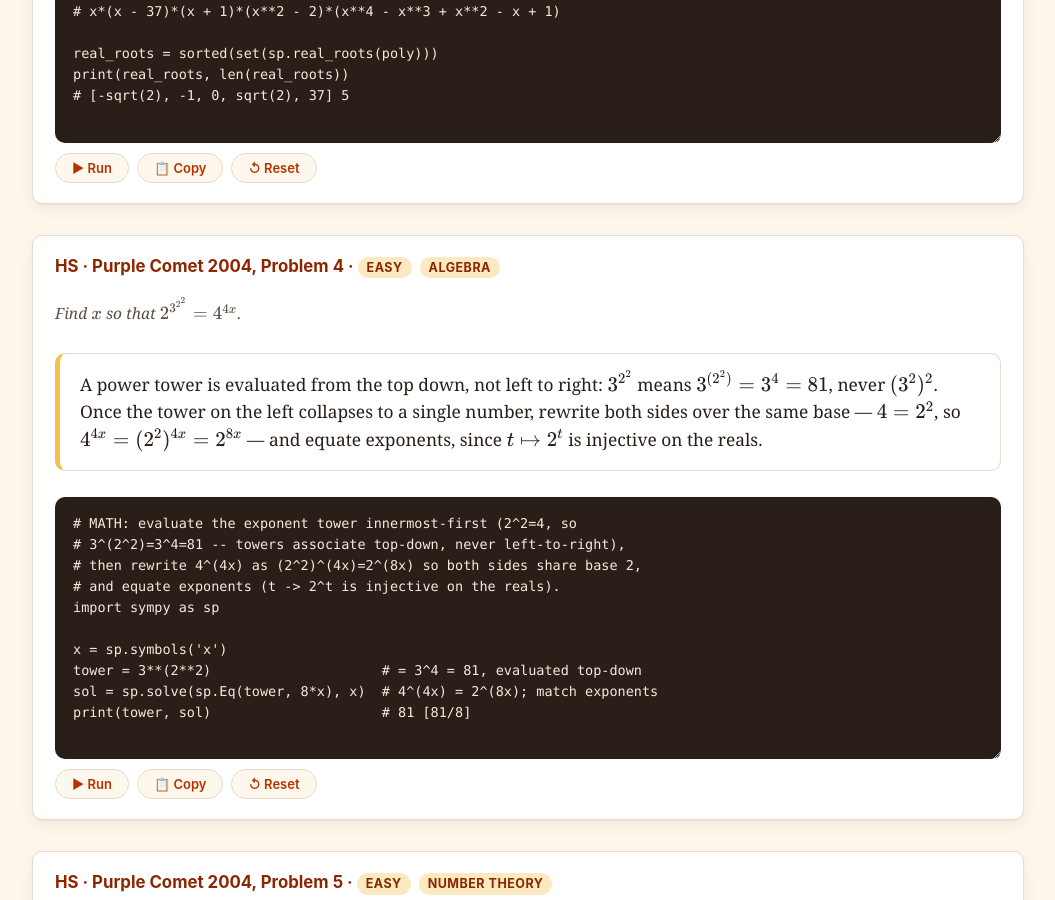
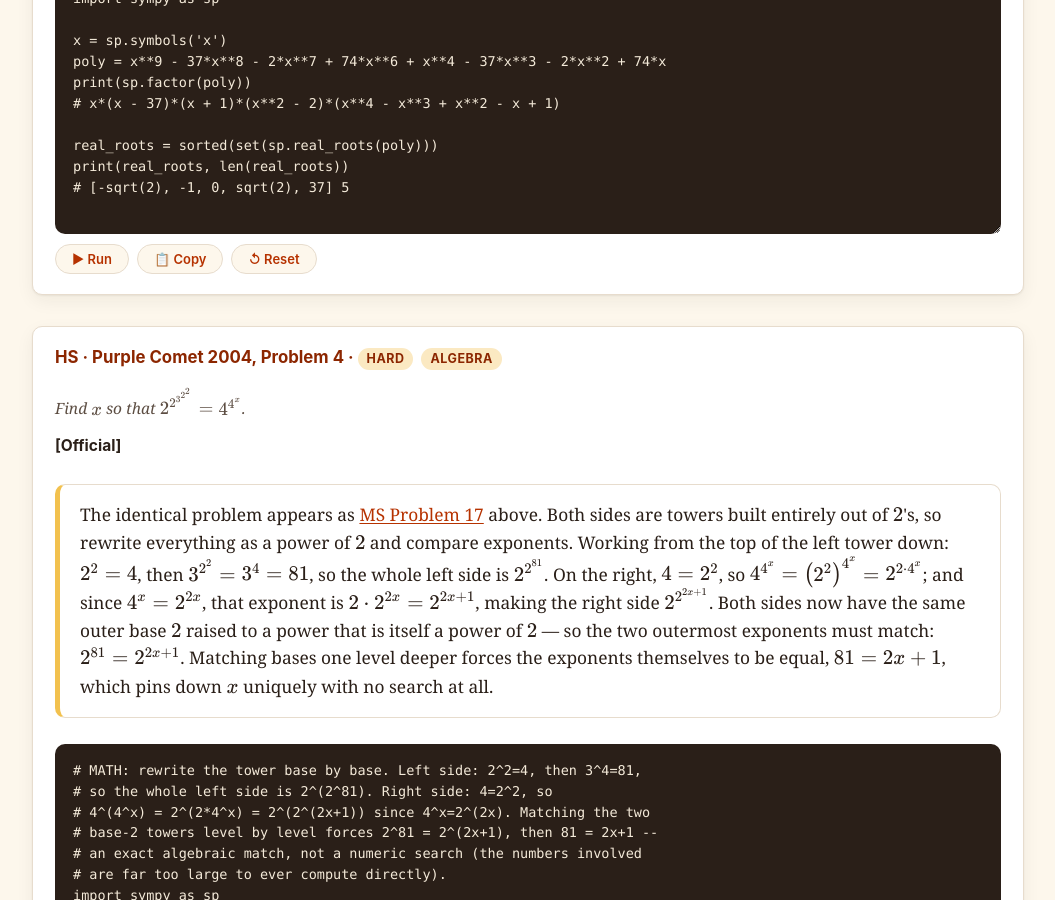
Before and after one commit to nghia71/nghia71.github.io, a Jekyll site: the page built from lesson-1.html, in a window 1280 px wide and 900 px high, scrolled down 32624 px. Shown: the whole window, without its empty margins (112-1167 px from the left). Built offline with Jekyll 4.4.1, drawn with Linux system fonts in a browser that asks for light colours; some of the changed text lies outside the part shown.

Commit message:
Fix HS4/MS23 transcription errors found via official book cross-check; add HS22 (final problem)
Cross-referencing against the official Purple Comet solution book
(user-supplied photos) surfaced two real bugs:
- HS Problem 4 had a truncated exponent tower (2^3^2^2 instead of
  2^2^3^2^2) and a malformed RHS (4^4x instead of 4^4^x), giving the
  wrong answer 81/8. Fixed to match MS17 (same problem); answer 40.
- MS Problem 23 removed only one outer layer instead of two, giving
  the wrong answer 10. Fixed to match HS13 (same problem); answer 20.

Also added HS Problem 22 (non-overlapping 2x2 squares in a circle of
radius 8), the last missing problem -- verified the official 40-square
packing construction. All 50 Purple Comet 2004 problems are now live.

Began tagging solutions [Official] (matches the book's method) vs
[Solution N - ...] (an alternate method) per the book cross-check.

```diff
--- a/lesson-1.html
+++ b/lesson-1.html
@@ -344,7 +344,7 @@
 <p><em>Purple Comet 2004, worked in full &mdash; Middle School and High School &mdash; math, code, and (where it helps) a diagram, for every problem in the archive.</em></p>
 
 <div class="note">
-<strong>49 of the 50 Purple Comet 2004 problems are live below</strong> (25 Middle School, 24 High School &mdash; several shared problems get their own write-up under each track), several with two or more independent solutions. This is a standing lesson, not a one-time page &mdash; the last one, and any further alternate solutions, are added as they clear review. Come back for more.
+All 50 Purple Comet 2004 problems are live below (25 Middle School, 25 High School &mdash; several shared problems get their own write-up under each track), several with two or more independent solutions. This is a standing lesson, not a one-time page &mdash; alternate solutions and refinements are added as they clear review. Come back for more.
 </div>
 
 <h2>What Lesson 1 is for</h2>
@@ -903,7 +903,8 @@
 <div class="card example">
 <h3 id="ms-problem-17">MS &middot; Purple Comet 2004, Problem 17 &middot; <span class="tag">Hard</span> <span class="tag">Algebra</span></h3>
 <p class="problem">Find \(x\) so that \(2^{2^{3^{2^2}}} = 4^{4^x}\).</p>
-<div class="note math">Both sides are towers built entirely out of \(2\)'s, so rewrite everything as a power of \(2\) and compare exponents. Working from the top of the left tower down: \(2^2=4\), then \(3^{2^2}=3^4=81\), so the whole left side is \(2^{2^{81}}\). On the right, \(4=2^2\), so \(4^{4^x}=\left(2^2\right)^{4^x}=2^{2\cdot4^x}\); and since \(4^x=2^{2x}\), that exponent is \(2\cdot2^{2x}=2^{2x+1}\), making the right side \(2^{2^{2x+1}}\). Both sides now have the same outer base \(2\) raised to a power that is itself a power of \(2\) &mdash; so the two outermost exponents must match: \(2^{81}=2^{2x+1}\). Matching bases one level deeper forces the exponents themselves to be equal, \(81=2x+1\), which pins down \(x\) uniquely with no search at all.</div>
+<p><strong>[Official]</strong></p>
+<div class="note math">The identical problem appears as <a href="#hs-problem-4">HS Problem 4</a> below. Both sides are towers built entirely out of \(2\)'s, so rewrite everything as a power of \(2\) and compare exponents. Working from the top of the left tower down: \(2^2=4\), then \(3^{2^2}=3^4=81\), so the whole left side is \(2^{2^{81}}\). On the right, \(4=2^2\), so \(4^{4^x}=\left(2^2\right)^{4^x}=2^{2\cdot4^x}\); and since \(4^x=2^{2x}\), that exponent is \(2\cdot2^{2x}=2^{2x+1}\), making the right side \(2^{2^{2x+1}}\). Both sides now have the same outer base \(2\) raised to a power that is itself a power of \(2\) &mdash; so the two outermost exponents must match: \(2^{81}=2^{2x+1}\). Matching bases one level deeper forces the exponents themselves to be equal, \(81=2x+1\), which pins down \(x\) uniquely with no search at all.</div>
 <pre><code># MATH: rewrite the tower base by base. Left side: 2^2=4, then 3^4=81,
 # so the whole left side is 2^(2^81). Right side: 4=2^2, so
 # 4^(4^x) = 2^(2*4^x) = 2^(2^(2x+1)) since 4^x=2^(2x). Matching the two
@@ -1117,22 +1118,24 @@
 
 <div class="card example">
 <h3 id="ms-problem-23">MS &middot; Purple Comet 2004, Problem 23 &middot; <span class="tag">Medium</span> <span class="tag">Algebra</span></h3>
-<p class="problem">A cubic block with dimensions \(n\) by \(n\) by \(n\) is made up of a collection of \(1\times1\times1\) unit cubes. What is the smallest value of \(n\) so that if the outer layer of unit cubes is removed from the block, more than half the original unit cubes will still remain?</p>
-<div class="note math">Removing the outer 1-unit-thick layer from an \(n\times n\times n\) block leaves an \((n-2)\times(n-2)\times(n-2)\) block inside &mdash; peel one layer off each of the six faces. &ldquo;More than half remains&rdquo; is the inequality \((n-2)^3 &gt; \frac{n^3}{2}\), and as \(n\) grows the surface layer becomes a shrinking fraction of the total volume, so this holds from some smallest \(n\) onward &mdash; exactly the kind of threshold a solved inequality (checked against consecutive integers) finds directly.</div>
-<pre><code># MATH: peeling the outer 1-unit shell off an n x n x n block leaves an
-# (n-2)^3 block. &quot;More than half remains&quot; is (n-2)^3 &gt; n^3/2. The
-# surface layer&#x27;s share of the total volume shrinks as n grows, so this
-# inequality flips true from some smallest n onward -- find it exactly.
+<p class="problem">A cubic block with dimensions \(n\) by \(n\) by \(n\) is made up of a collection of \(1\times1\times1\) unit cubes. What is the smallest value of \(n\) so that if the outer <strong>two layers</strong> of unit cubes are removed from the block, more than half the original unit cubes will still remain?</p>
+<p><strong>[Solution &mdash; direct integer check]</strong></p>
+<div class="note math">The identical problem appears as <a href="#hs-problem-13">HS Problem 13</a> below. Removing the outer two 1-unit-thick layers from an \(n\times n\times n\) block leaves an \((n-4)\times(n-4)\times(n-4)\) core &mdash; peel two layers off each of the six faces. &ldquo;More than half remains&rdquo; is the inequality \(2(n-4)^3 &gt; n^3\), and as \(n\) grows the two-layer shell becomes a shrinking fraction of the total volume, so this holds from some smallest \(n\) onward &mdash; exactly the kind of threshold a solved inequality (checked against consecutive integers) finds directly.</div>
+<pre><code># MATH: peeling the outer TWO 1-unit-thick layers off an n x n x n
+# block leaves an (n-4)^3 core. &quot;More than half remains&quot; is the
+# inequality 2*(n-4)^3 &gt; n^3. The two-layer shell&#x27;s share of the total
+# volume shrinks as n grows, so this flips true from some smallest n
+# onward -- check consecutive integers to find it exactly.
 import sympy as sp
 
 n = sp.symbols(&#x27;n&#x27;, positive=True, integer=True)
-inequality = sp.Gt(2*(n - 2)**3, n**3)   # (n-2)^3 &gt; n^3/2  <=>  2(n-2)^3 &gt; n^3
-
-candidate = 3
+inequality = sp.Gt(2*(n - 4)**3, n**3)
+
+candidate = 5
 while not inequality.subs(n, candidate):
     candidate += 1
-print(candidate)   # 10
-print((candidate - 2)**3, &#x27;>&#x27;, sp.Rational(candidate**3, 2))   # 512 > 500
+print(candidate)   # 20
+print((candidate - 4)**3 * 2, &#x27;>&#x27;, candidate**3)   # 8192 > 8000
 </code></pre>
 </div>
 
@@ -1299,19 +1302,29 @@
 
 
 <div class="card example">
-<h3 id="hs-problem-4">HS &middot; Purple Comet 2004, Problem 4 &middot; <span class="tag">Easy</span> <span class="tag">Algebra</span></h3>
-<p class="problem">Find \(x\) so that \(2^{3^{2^2}} = 4^{4x}\).</p>
-<div class="note math">A power tower is evaluated from the top down, not left to right: \(3^{2^2}\) means \(3^{(2^2)}=3^4=81\), never \((3^2)^2\). Once the tower on the left collapses to a single number, rewrite both sides over the same base &mdash; \(4=2^2\), so \(4^{4x}=(2^2)^{4x}=2^{8x}\) &mdash; and equate exponents, since \(t\mapsto 2^t\) is injective on the reals.</div>
-<pre><code># MATH: evaluate the exponent tower innermost-first (2^2=4, so
-# 3^(2^2)=3^4=81 -- towers associate top-down, never left-to-right),
-# then rewrite 4^(4x) as (2^2)^(4x)=2^(8x) so both sides share base 2,
-# and equate exponents (t -> 2^t is injective on the reals).
+<h3 id="hs-problem-4">HS &middot; Purple Comet 2004, Problem 4 &middot; <span class="tag">Hard</span> <span class="tag">Algebra</span></h3>
+<p class="problem">Find \(x\) so that \(2^{2^{3^{2^2}}} = 4^{4^x}\).</p>
+<p><strong>[Official]</strong></p>
+<div class="note math">The identical problem appears as <a href="#ms-problem-17">MS Problem 17</a> above. Both sides are towers built entirely out of \(2\)'s, so rewrite everything as a power of \(2\) and compare exponents. Working from the top of the left tower down: \(2^2=4\), then \(3^{2^2}=3^4=81\), so the whole left side is \(2^{2^{81}}\). On the right, \(4=2^2\), so \(4^{4^x}=\left(2^2\right)^{4^x}=2^{2\cdot4^x}\); and since \(4^x=2^{2x}\), that exponent is \(2\cdot2^{2x}=2^{2x+1}\), making the right side \(2^{2^{2x+1}}\). Both sides now have the same outer base \(2\) raised to a power that is itself a power of \(2\) &mdash; so the two outermost exponents must match: \(2^{81}=2^{2x+1}\). Matching bases one level deeper forces the exponents themselves to be equal, \(81=2x+1\), which pins down \(x\) uniquely with no search at all.</div>
+<pre><code># MATH: rewrite the tower base by base. Left side: 2^2=4, then 3^4=81,
+# so the whole left side is 2^(2^81). Right side: 4=2^2, so
+# 4^(4^x) = 2^(2*4^x) = 2^(2^(2x+1)) since 4^x=2^(2x). Matching the two
+# base-2 towers level by level forces 2^81 = 2^(2x+1), then 81 = 2x+1 --
+# an exact algebraic match, not a numeric search (the numbers involved
+# are far too large to ever compute directly).
 import sympy as sp
 
 x = sp.symbols('x')
-tower = 3**(2**2)                     # = 3^4 = 81, evaluated top-down
-sol = sp.solve(sp.Eq(tower, 8*x), x)  # 4^(4x) = 2^(8x); match exponents
-print(tower, sol)                     # 81 [81/8]
+mid = 3**(2**2)                 # 81 -- the exponent atop the left tower
+eq = sp.Eq(mid, 2*x + 1)        # matching exponents one level below the shared base 2
+solution = sp.solve(eq, x)[0]
+print(mid, solution)            # 81 40
+
+# independent check: verify the algebraic identity that justifies the
+# level-matching step, using ordinary-sized numbers only
+xv = int(solution)
+print(2 * 4**xv == 2**(2*xv + 1))   # True  (this is 4^(4^x)'s exponent
+                                     #        rewritten as a power of 2)
 </code></pre>
 </div>
 
@@ -1561,8 +1574,8 @@
 <h3 id="hs-problem-13">HS &middot; Purple Comet 2004, Problem 13 &middot; <span class="tag">Easy</span> <span class="tag">Algebra</span></h3>
 <p class="problem">A cubic block with dimensions \(n\) by \(n\) by \(n\) is made up of a collection of \(1\times1\times1\) unit cubes. What is the smallest value of \(n\) so that if the <strong>outer two layers</strong> of unit cubes are removed from the block, more than half the original unit cubes will still remain?</p>
 
-<p><strong>Solution 1 &mdash; check consecutive integers.</strong></p>
-<div class="note math">The same idea as <a href="#ms-problem-23">MS Problem 23</a>, one layer deeper: peeling <em>two</em> 1-unit layers off every face of an \(n\times n\times n\) block leaves an \((n-4)\times(n-4)\times(n-4)\) core. The inequality is the same shape, \(2(n-4)^3&gt;n^3\), just with the shrinkage doubled &mdash; worth solving fresh rather than assuming the answer merely shifts by the same offset as the layer count, since the inequality is cubic, not linear.</div>
+<p><strong>Solution 1 &mdash; check consecutive integers. [Solution 1 &mdash; direct integer check]</strong></p>
+<div class="note math">The identical problem appears as <a href="#ms-problem-23">MS Problem 23</a> above. Peeling <em>two</em> 1-unit layers off every face of an \(n\times n\times n\) block leaves an \((n-4)\times(n-4)\times(n-4)\) core, so &ldquo;more than half remains&rdquo; is the inequality \(2(n-4)^3&gt;n^3\).</div>
 <pre><code># MATH: same reasoning as MS Problem 23, with a thicker shell removed.
 # Peeling 2 units off every face of an n x n x n block leaves an
 # (n-4)^3 core. &quot;More than half remains&quot; is 2*(n-4)^3 &gt; n^3 -- check
@@ -1579,7 +1592,7 @@
 print((candidate-4)**3, '&gt;', sp.Rational(candidate**3, 2))   # 4096 > 4000
 </code></pre>
 
-<p><strong>Solution 2 &mdash; solve the real boundary, then round up.</strong></p>
+<p><strong>Solution 2 &mdash; solve the real boundary, then round up. [Official]</strong></p>
 <div class="note math">Rather than testing integers one at a time, solve the continuous equation \(2(n-4)^3=n^3\) for its real root directly: dividing through gives \(\left(\frac{n}{n-4}\right)^3=2\), so \(\frac{n}{n-4}=\sqrt[3]2\), which rearranges to a closed form for \(n\). Since \(2(n-4)^3-n^3\) is increasing once \(n\) is past that root, the smallest <em>integer</em> satisfying the inequality is exactly the ceiling of that real root &mdash; a direct algebraic answer instead of a scan.</div>
 <pre><code># MATH: solve the boundary equation 2(n-4)^3 = n^3 for its real root
 # directly (dividing both sides by (n-4)^3 gives (n/(n-4))^3 = 2, i.e.
@@ -1901,6 +1914,44 @@
 
 
 <div class="card example">
+<h3 id="hs-problem-22">HS &middot; Purple Comet 2004, Problem 22 &middot; <span class="tag">Superhard</span> <span class="tag">Geometry</span></h3>
+<p class="problem">How many non-overlapping \(2\times2\) squares fit into a circle with radius 8?</p>
+<p><strong>[Official]</strong></p>
+<div class="note math">This is a packing problem, and packing problems have a built-in asymmetry: a lower bound is a <em>construction</em> you can check square by square, while the matching upper bound (that no arrangement does better) generally has no such short certificate &mdash; it is a genuinely hard claim, and the source itself calls a full optimality proof &ldquo;extremely difficult.&rdquo; What <em>is</em> checkable is a specific 40-square packing: seven vertical strips of width 2, offset from the circle&rsquo;s center rather than centered on it, with lengths chosen so each strip still fits entirely inside the circle. For each strip, only its two farthest corners (at the strip&rsquo;s outer edge, at the top or bottom) can leave the circle, so checking those two points against the Pythagorean bound \(x^2+y^2\le8^2\) is enough to certify the whole strip &mdash; and each strip length divides evenly by 2 into whole \(2\times2\) squares.</div>
+<pre><code># MATH: verify a specific 40-square packing (not a proof that 40 is
+# optimal -- packing upper bounds don&#x27;t reduce to a simple check).
+# Seven width-2 vertical strips, offset from center, with lengths
+# chosen so each strip's two farthest corners still satisfy the
+# circle's bound x^2+y^2 &lt;= 8^2. Each strip's length divides evenly by
+# 2 into whole 2x2 squares.
+import sympy as sp
+
+R = 8
+strips = [
+    (sp.Rational(-608, 100), 6),
+    (sp.Rational(-408, 100), 12),
+    (sp.Rational(-208, 100), 14),
+    (sp.Rational(-8, 100), 14),
+    (sp.Rational(192, 100), 14),
+    (sp.Rational(392, 100), 12),
+    (sp.Rational(592, 100), 8),
+]
+
+total = 0
+for xc, L in strips:
+    far_x = max(abs(xc - 1), abs(xc + 1))   # strip has half-width 1
+    far_y = sp.Rational(L, 2)               # strip's half-length
+    fits = (far_x**2 + far_y**2) &lt;= R**2    # farthest-corner check
+    assert fits, (xc, L)                    # every strip must fit -- no exceptions
+    assert L % 2 == 0                       # length divides evenly into 2x2 squares
+    total += L // 2
+
+print(total)   # 40
+</code></pre>
+</div>
+
+
+<div class="card example">
 <h3 id="hs-problem-23">HS &middot; Purple Comet 2004, Problem 23 &middot; <span class="tag">Hard</span> <span class="tag">Algebra</span></h3>
 <p class="problem">Let \(a\) and \(b\) be real numbers satisfying \(a^4+8b=4(a^3-1)-16\sqrt3\) and \(b^4+8a=4(b^3-1)+16\sqrt3\). Find \(a^4+b^4\).</p>
 <div class="note math">Adding the two equations kills the \(\sqrt3\) terms entirely, leaving a single symmetric relation in \(a\) and \(b\) &mdash; a strong hint that the intended solution is symmetric too. The \(\pm16\sqrt3\) is the other hint: it suggests \(a\) and \(b\) sit equal distances on either side of some center, i.e. \(a=c+t\), \(b=c-t\) for constants \(c,t\). Testing the simplest case \(c=1\) (matching the \(4(a^3-1)\) and \(4(b^3-1)\) shift already in the equations) turns each quartic into a single-variable equation in \(t\); \(t=\sqrt3\) solves it exactly, which sympy confirms symbolically rather than approximately &mdash; an exact check, not a numeric coincidence.</div>
```
